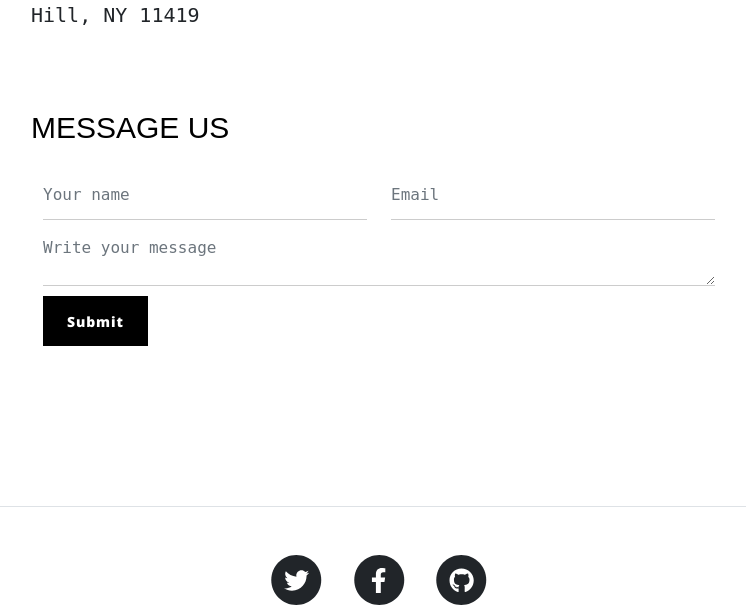
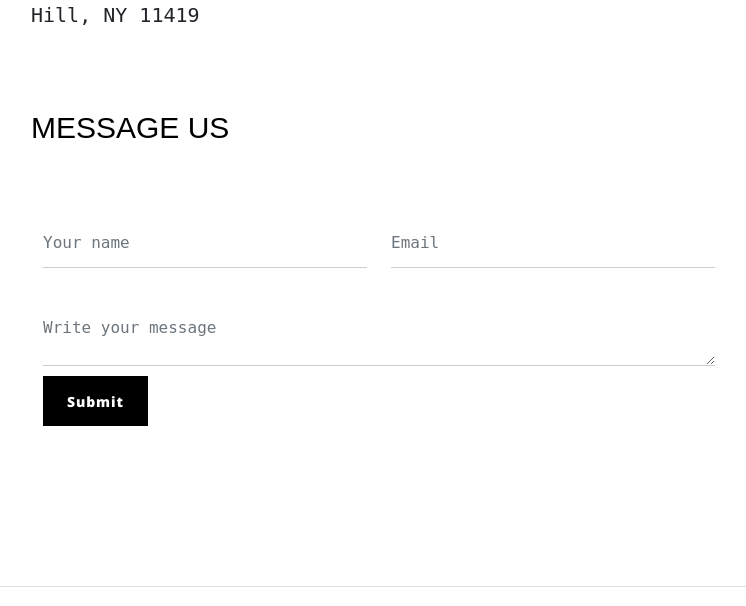
Before and after one commit to hwandev12/portfolio-code-out, a Django app: page /contact/ in a window 1280 px wide. Shown: the part 820-1426 px from the top of the page, without its empty margins (261-1007 px from the left). Run offline with Django 4.2, Linux system fonts and the light colour scheme; some libraries are stand-ins or nearby versions.

Commit message:
add margins for forms

```diff
--- a/templates/pages/contact.html
+++ b/templates/pages/contact.html
@@ -157,15 +157,15 @@
             {% load widget_tweaks %}
             {% csrf_token %}
               <div class="row">
-                <div class="col-md-6 form-group">
+                <div class="col-md-6 form-group mt-5">
                   {% render_field form.your_name type="text" class="form-control" placeholder="Your name" %}
                 </div>
-                <div class="col-md-6 form-group">
+                <div class="col-md-6 form-group mt-5">
                   {% render_field form.email type="email" class="form-control" placeholder="Email" %}
                 </div>
               </div>
               <div class="row">
-                <div class="col-md-12 form-group mt-3">
+                <div class="col-md-12 form-group mt-5">
                   <!-- {{ form.message|attr:"rows:5"|attr:"cols:60"|add_class:"form-control"  }} -->
                   {% render_field form.message rows="5" cols="60" class="form-control" placeholder="Write your message" %}
                 </div>
```
